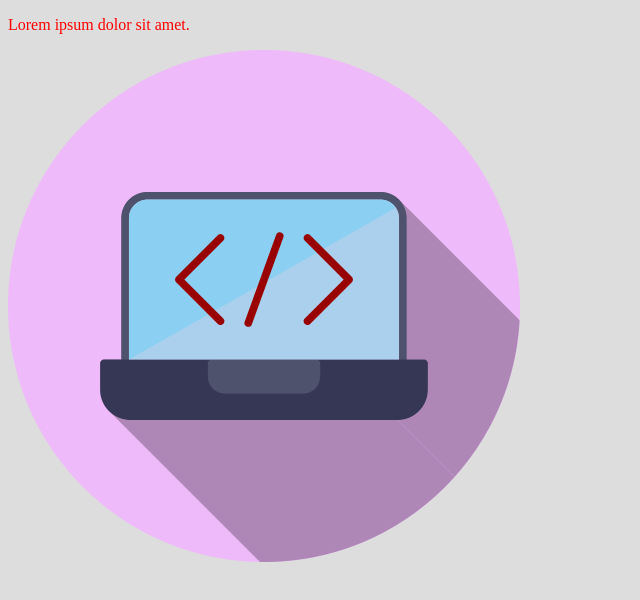
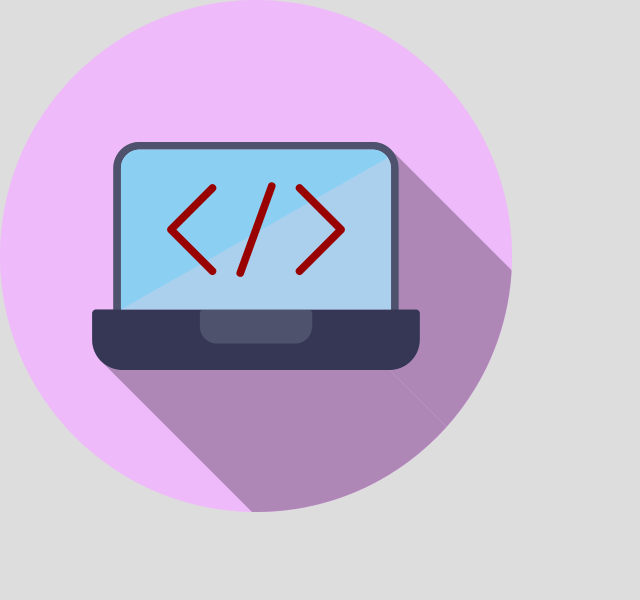
Before and after one commit to Nazunak/test-web-git, a website built with webpack: page src/index.html in a window 1280 px wide. Shown: the whole page, without its empty margins (0-640 px from the left). Built offline with nearby package versions, Linux system fonts and the light colour scheme.

Commit message:
work home sutd

```diff
--- a/src/index.html
+++ b/src/index.html
@@ -6,7 +6,8 @@
     <title><%= htmlWebpackPlugin.options.title %></title>
 </head>
 <body>
-    <p>Lorem ipsum dolor sit amet.</p>
+    <!-- приклад підключення картинки -->
     <img src="" id="mainImage">
+    <!-- приклад підключення картинки -->
 </body>
 </html>
--- a/src/sass/main.scss
+++ b/src/sass/main.scss
@@ -1,9 +1,7 @@
+@import "./nullstyle.scss";
+
 $base-color: #ddd;
 
 body {
     background-color: $base-color;
 }
-
-p {
-    color: red;
-}
--- /dev/null
+++ b/src/sass/nullstyle.scss
@@ -0,0 +1,38 @@
+/*Обнулення*/
+*{
+	padding: 0;
+	margin: 0;
+	border: 0;
+}
+*,*:before,*:after{
+	-moz-box-sizing: border-box;
+	-webkit-box-sizing: border-box;
+	box-sizing: border-box;
+}
+:focus,:active{outline: none;}
+a:focus,a:active{outline: none;}
+
+nav,footer,header,aside{display: block;}
+
+html,body{
+	height: 100%;
+	width: 100%;
+	font-size: 100%;
+	line-height: 1;
+	font-size: 14px;
+	-ms-text-size-adjust: 100%;
+	-moz-text-size-adjust: 100%;
+	-webkit-text-size-adjust: 100%;
+}
+input,button,textarea{font-family:inherit;}
+
+input::-ms-clear{display: none;}
+button{cursor: pointer;}
+button::-moz-focus-inner {padding:0;border:0;}
+a, a:visited{text-decoration: none;}
+a:hover{text-decoration: none;}
+ul li{list-style: none;}
+img{vertical-align: top;}
+
+h1,h2,h3,h4,h5,h6{font-size:inherit;font-weight: 400;}
+/*--------------------*/
```
Also changed, not shown: dist/filename2bfee4bde463e5f4b9ed.js (deleted), dist/filename58f8c835350ed4fa47fd.js (added), dist/index.html.
